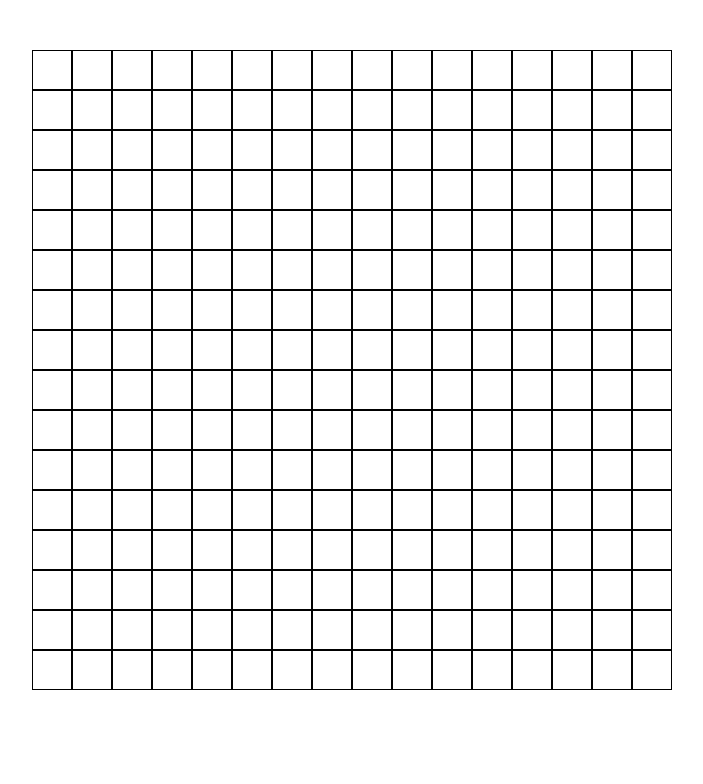
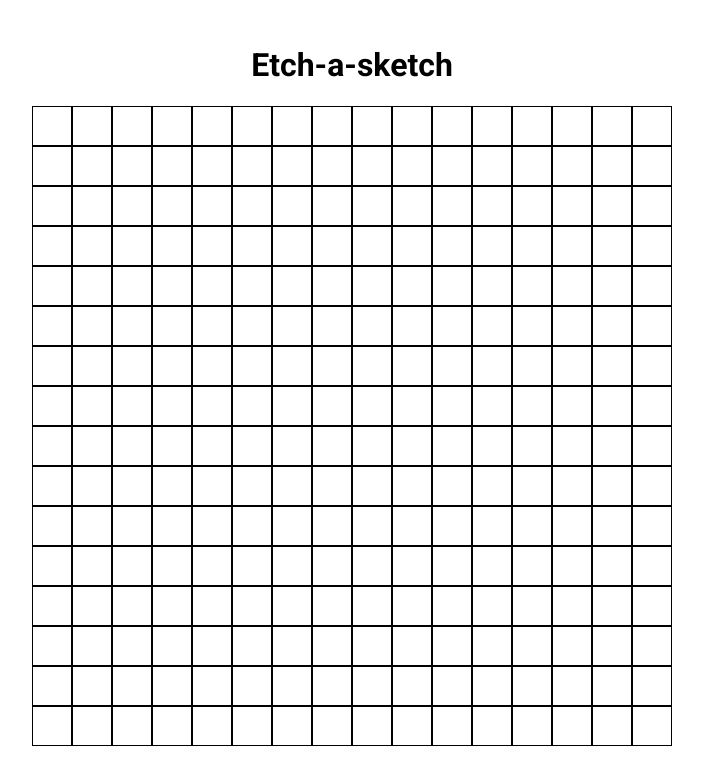
Before and after one commit to aaronjr/etch, a plain HTML site: page index.html in a window 1280 px wide. Shown: the whole page, without its empty margins (288-991 px from the left). Drawn offline with Linux system fonts and the light colour scheme.

Commit message:
add title

```diff
--- a/index.html
+++ b/index.html
@@ -9,8 +9,8 @@
     <script src="script.js"></script>
 </head>
 <body class="body">
+    <h1>Etch-a-sketch</h1>
     <div class="container">
-
     </div>
 </body>
 </html>
--- a/script.js
+++ b/script.js
@@ -12,6 +12,4 @@ document.addEventListener('DOMContentLoaded', function(){
                 div.classList = ('color')
             })
         })
-
-
 })
--- a/styles.css
+++ b/styles.css
@@ -1,16 +1,26 @@
+@import url('https://fonts.googleapis.com/css2?family=Roboto:ital,wght@0,400;0,700;1,100&display=swap');
+
 .body{
     display: flex;
+    flex-direction: column;
     justify-content: center;
     align-items: center;
-    margin: 50px;
+    margin: 25px;
     height: 100%;
-    flex-direction: row;
+    flex-direction: column;
+    font-family: 'Roboto', sans-serif;
+}
+h1{
+    width: 100%;
+    text-align: center;
 }
 
 .container{
     display: grid;
-    grid-template-columns: repeat(16, 40px);
-    grid-template-rows: repeat(16, 40px);
+    width: 640px;
+    height: 640px;
+    grid-template-columns: repeat(16, 1fr);
+    grid-template-rows: repeat(16, 1fr);
     gap:0;
 }
 
```
